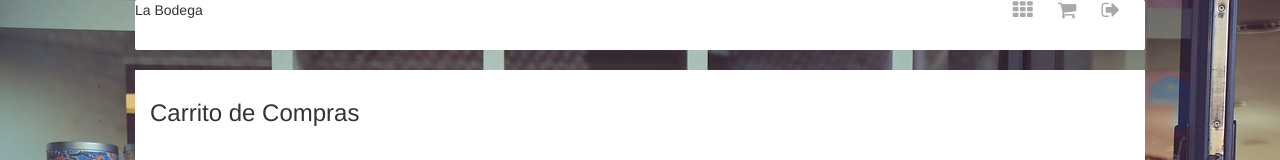
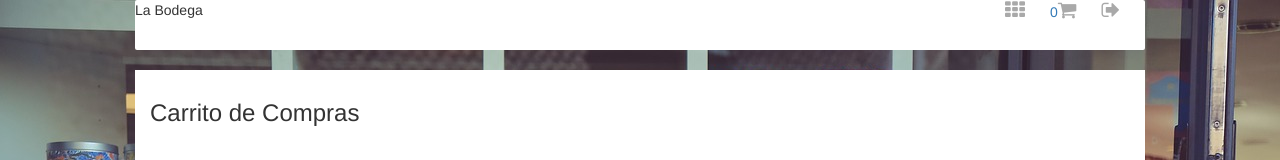
Before and after one commit to raullp/tienda, a React (Create React App) app: page /cart in a window 1280 px wide. Shown: the top 160 px of the page. Built offline with nearby package versions, Linux system fonts and the light colour scheme.

Commit message:
mosstrar badge en cart

```diff
--- a/src/NavBar.js
+++ b/src/NavBar.js
@@ -1,4 +1,5 @@
 import React from 'react';
+import { connect } from 'react-redux';
 import { Link } from 'react-router-dom'
 import './NavBar.css';
 
@@ -14,7 +15,7 @@ const BodegaNavBar = ({ count, logout }) => (
         <i className="fa fa-th"></i>
       </Link>
       <Link to="/cart">
-        <span>{ count && <Badge color="danger" pill>3</Badge>}<i className="fa fa-shopping-cart"></i></span>
+        <span>{ count && <Badge color="danger" pill>{count}</Badge>}<i className="fa fa-shopping-cart"></i></span>
       </Link>
       <Link to="/login">
         <i className="fa fa-sign-out"></i>
@@ -23,4 +24,8 @@ const BodegaNavBar = ({ count, logout }) => (
   </div>
 );
 
-export default BodegaNavBar;
+const mapStateToProps = ({ reducers: { cart }}) => ({
+  count: cart.length,
+});
+
+export default connect(mapStateToProps)(BodegaNavBar);
```
